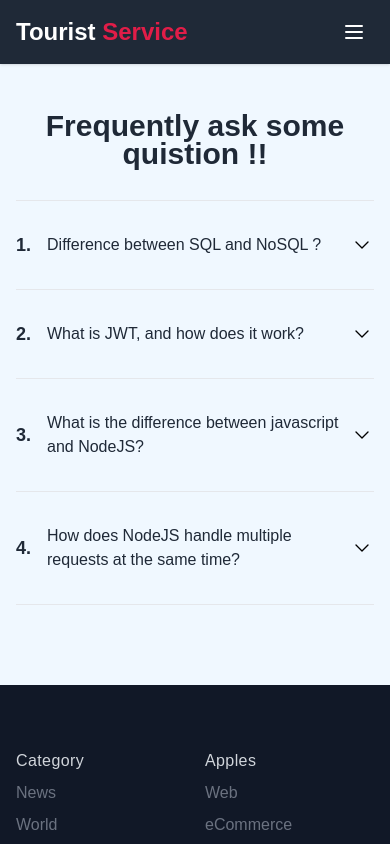
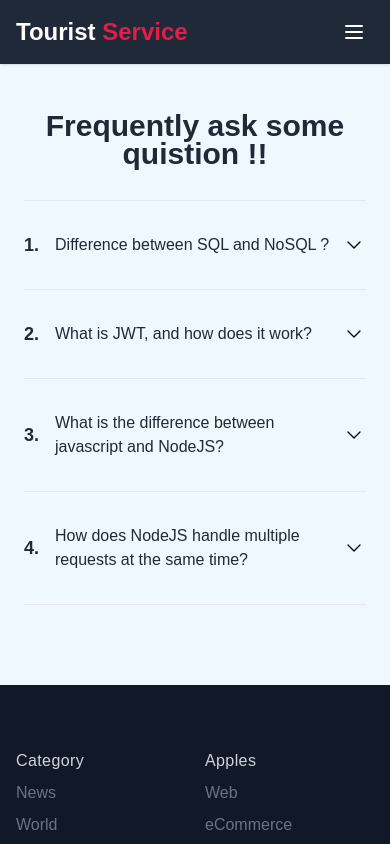
Before and after one commit to ripassorker2/tourist-service, a React (Create React App) app: page /blogs in a window 390 px wide. Shown: the top 844 px of the page. Built offline with nearby package versions, Linux system fonts and the light colour scheme; no server answers.

Commit message:
some change

```diff
--- a/src/components/Blogs/Blogs.jsx
+++ b/src/components/Blogs/Blogs.jsx
@@ -10,7 +10,7 @@ const Blogs = () => {
   //   const [open5, setOpen5] = useState(false);
 
   return (
-    <div className=" lg:container lg:mx-auto lg:py-16 md:py-12 md:px-6 py-12 px-4">
+    <div className=" lg:container lg:mx-auto lg:py-16 md:py-12 md:px-6 py-12 px-6">
       <h1 className="text-center lg:text-4xl text-3xl lg:leading-9 leading-7 text-gray-800 font-semibold">
         Frequently ask some quistion !!
       </h1>
```
